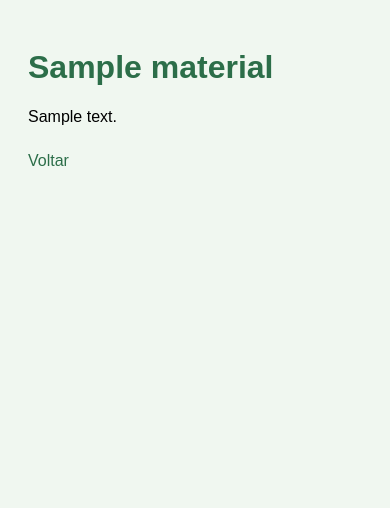
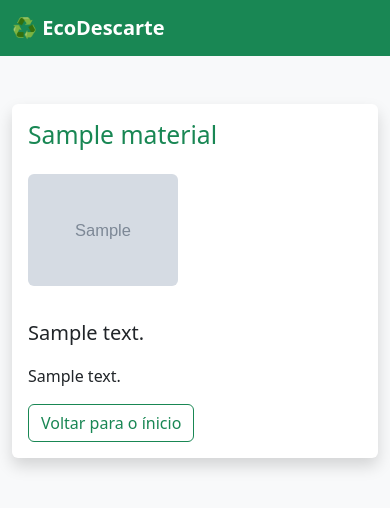
Before and after one commit to arthvr9/APS, a Node project: template views/material.ejs in a window 390 px wide. Shown: the top 508 px of the page. Run offline with Node 20 templates, Linux system fonts and the light colour scheme; the template is opened without the code that fills it: most values are stand-ins (such as "Sample title", 1, 10 or a date in 2020); grey boxes marked "Sample" are stand-in pictures.

Commit message:
material.ejs now customized, new images added, changes on src in general

```diff
--- a/public/style.css
+++ /dev/null
@@ -1,25 +0,0 @@
-body {
-  font-family: Arial, sans-serif;
-  padding: 20px;
-  background-color: #f0f7f0;
-}
-
-h1 {
-  color: #2c6e49;
-}
-
-a {
-  display: inline-block;
-  margin-top: 10px;
-  color: #2c6e49;
-  text-decoration: none;
-}
-
-ul {
-  list-style: none;
-  padding: 0;
-}
-
-li {
-  margin-bottom: 11px;
-}
--- a/src/app.ts
+++ b/src/app.ts
@@ -2,7 +2,7 @@
 
 import express from "express";
 import path from "path";
-import routes from "./routes.ts";
+import routes from "./routes";
 
 const app = express();
 const port = 3000;
--- a/views/material.ejs
+++ b/views/material.ejs
@@ -1,13 +1,37 @@
 <!DOCTYPE html>
-<html lang="pt-br">
+<html lang="pt-BR">
 <head>
-  <meta charset="UTF-8">
+  <meta charset="UTF-8" />
   <title><%= material.nome %></title>
-  <link rel="stylesheet" href="/style.css">
+  <link href="https://cdn.jsdelivr.net/npm/bootstrap@5.3.3/dist/css/bootstrap.min.css" rel="stylesheet" />
 </head>
-<body>
-  <h1><%= material.nome %></h1>
-  <p><%= material.descricao %></p>
-  <a href="/">Voltar</a>
+<body class="bg-light">
+
+  <nav class="navbar navbar-expand-lg navbar-dark bg-success">
+    <div class="container">
+      <a class="navbar-brand fw-bold" href="/">♻️ EcoDescarte</a>
+      <div class="collapse navbar-collapse">
+        <ul class="navbar-nav ms-auto">
+          <li class="nav-item"><a class="nav-link" href="/">Início</a></li>
+          <li class="nav-item"><a class="nav-link" href="/locais">Locais de Coleta</a></li>
+        </ul>
+      </div>
+    </div>
+  </nav>
+
+  <div class="container py-5">
+    <div class="card shadow border-0">
+      <div class="card-body">
+        <h2 class="text-success"><%= material.nome %></h2>
+        <% if (material.imagem) { %>
+        <img src="<%= material.imagem %>" alt="<%= material.nome %>" class="img-fluid rounded my-3" style="max-width: 150px;" />
+      <% } %>
+        <p class="lead mt-3"><strong><%= material.descricao %></strong></p>
+        <p class="mt-1"><%= material.texto %></p>
+        <a href="/" class="btn btn-outline-success">Voltar para o ínicio</a>
+      </div>
+    </div>
+  </div>
+
 </body>
 </html>
```
Also changed, not shown: src/routes.ts (+23 -16 lines), views/index.ejs (+33 -11 lines), views/locais.ejs (+26 -11 lines), public/eletronicos.png (added), public/oleo.jpg (added), public/pilhas.jpg (added).
